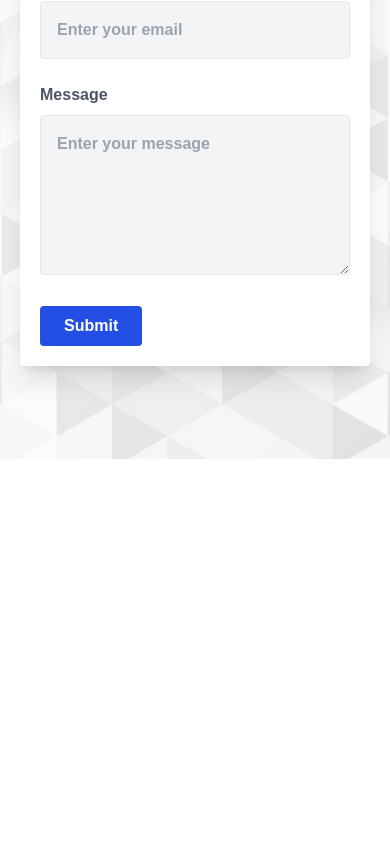
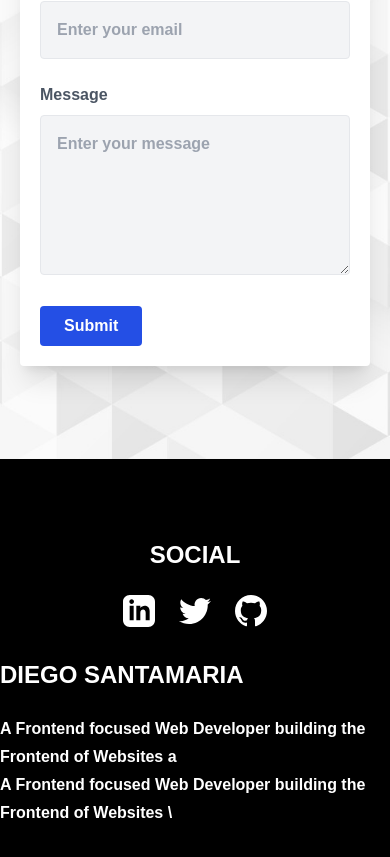
Before and after one commit to SantamariaCodes/basic-portfolio-website, a React (Create React App) app: page / in a window 390 px wide. Shown: the part 3982-4839 px from the top of the page. Before the commit the page ends 4441 px from the top, so only its background shows below. Built offline with nearby package versions, Linux system fonts and the light colour scheme.

Commit message:
feat(footer): implemented basic footer both on mobile and desktop

```diff
--- /dev/null
+++ b/src/components/Footer.tsx
@@ -0,0 +1,55 @@
+import React from "react";
+import LinkedInIcon from "./SocialIcons/LinkedInIcon";
+import TwitterIcon from "./SocialIcons/TwitterIcon";
+import GitHubIcon from "./SocialIcons/GitHubIcon";
+
+const Footer: React.FC = () => {
+  return (
+    <footer className="bg-black text-white h-[400px] py-20">
+      <div className="container mx-auto max-w-7xl flex flex-col-reverse sm:flex-row justify-between items-center">
+        <div>
+          <h2 className="text-2xl font-bold pb-6 sm:mb-0  ">
+            DIEGO SANTAMARIA
+          </h2>
+          <p className=" font-semibold leading-7">
+            A Frontend focused Web Developer building the Frontend of Websites a
+          </p>
+          <p className=" font-semibold leading-7">
+            A Frontend focused Web Developer building the Frontend of Websites \
+          </p>
+        </div>
+        <div className="flex flex-col items-center text-center mb-8 sm:mb-0">
+          <h3 className="text-2xl font-semibold mb-6">SOCIAL</h3>
+          <div className="flex space-x-6">
+            <a
+              href="https://linkedin.com/in/your-linkedin-id"
+              target="_blank"
+              rel="noopener noreferrer"
+              className="hover:text-gray-300 transition duration-200"
+            >
+              <LinkedInIcon className="w-8 h-8" />
+            </a>
+            <a
+              href="https://twitter.com/your-twitter-handle"
+              target="_blank"
+              rel="noopener noreferrer"
+              className="hover:text-gray-300 transition duration-200"
+            >
+              <TwitterIcon className="w-8 h-8" />
+            </a>
+            <a
+              href="https://github.com/your-github-username"
+              target="_blank"
+              rel="noopener noreferrer"
+              className="hover:text-gray-300 transition duration-200"
+            >
+              <GitHubIcon className="w-8 h-8" />
+            </a>
+          </div>
+        </div>
+      </div>
+    </footer>
+  );
+};
+
+export default Footer;
--- a/src/components/SocialIcons/GitHubIcon.tsx
+++ b/src/components/SocialIcons/GitHubIcon.tsx
@@ -5,7 +5,16 @@
 }
 
 const GitHubIcon: React.FC<IconProps> = ({ className }) => (
-<svg xmlns="http://www.w3.org/2000/svg" width="24" height="24" viewBox="0 0 24 24"><path d="M12 0c-6.626 0-12 5.373-12 12 0 5.302 3.438 9.8 8.207 11.387.599.111.793-.261.793-.577v-2.234c-3.338.726-4.033-1.416-4.033-1.416-.546-1.387-1.333-1.756-1.333-1.756-1.089-.745.083-.729.083-.729 1.205.084 1.839 1.237 1.839 1.237 1.07 1.834 2.807 1.304 3.492.997.107-.775.418-1.305.762-1.604-2.665-.305-5.467-1.334-5.467-5.931 0-1.311.469-2.381 1.236-3.221-.124-.303-.535-1.524.117-3.176 0 0 1.008-.322 3.301 1.23.957-.266 1.983-.399 3.003-.404 1.02.005 2.047.138 3.006.404 2.291-1.552 3.297-1.23 3.297-1.23.653 1.653.242 2.874.118 3.176.77.84 1.235 1.911 1.235 3.221 0 4.609-2.807 5.624-5.479 5.921.43.372.823 1.102.823 2.222v3.293c0 .319.192.694.801.576 4.765-1.589 8.199-6.086 8.199-11.386 0-6.627-5.373-12-12-12z"/></svg>
+  <svg
+    xmlns="http://www.w3.org/2000/svg"
+    width="24"
+    height="24"
+    viewBox="0 0 24 24"
+    className={className}
+    fill="currentColor"
+  >
+    <path d="M12 0c-6.626 0-12 5.373-12 12 0 5.302 3.438 9.8 8.207 11.387.599.111.793-.261.793-.577v-2.234c-3.338.726-4.033-1.416-4.033-1.416-.546-1.387-1.333-1.756-1.333-1.756-1.089-.745.083-.729.083-.729 1.205.084 1.839 1.237 1.839 1.237 1.07 1.834 2.807 1.304 3.492.997.107-.775.418-1.305.762-1.604-2.665-.305-5.467-1.334-5.467-5.931 0-1.311.469-2.381 1.236-3.221-.124-.303-.535-1.524.117-3.176 0 0 1.008-.322 3.301 1.23.957-.266 1.983-.399 3.003-.404 1.02.005 2.047.138 3.006.404 2.291-1.552 3.297-1.23 3.297-1.23.653 1.653.242 2.874.118 3.176.77.84 1.235 1.911 1.235 3.221 0 4.609-2.807 5.624-5.479 5.921.43.372.823 1.102.823 2.222v3.293c0 .319.192.694.801.576 4.765-1.589 8.199-6.086 8.199-11.386 0-6.627-5.373-12-12-12z"/>
+  </svg>
 );
 
 export default GitHubIcon;
--- a/src/components/SocialIcons/LinkedInIcon.tsx
+++ b/src/components/SocialIcons/LinkedInIcon.tsx
@@ -10,6 +10,8 @@
     width="24"
     height="24"
     viewBox="0 0 24 24"
+    fill="currentColor"
+    className={className}
   >
     <path d="M19 0h-14c-2.761 0-5 2.239-5 5v14c0 2.761 2.239 5 5 5h14c2.762 0 5-2.239 5-5v-14c0-2.761-2.238-5-5-5zm-11 19h-3v-11h3v11zm-1.5-12.268c-.966 0-1.75-.79-1.75-1.764s.784-1.764 1.75-1.764 1.75.79 1.75 1.764-.783 1.764-1.75 1.764zm13.5 12.268h-3v-5.604c0-3.368-4-3.113-4 0v5.604h-3v-11h3v1.765c1.396-2.586 7-2.777 7 2.476v6.759z" />
   </svg>
--- a/src/components/SocialIcons/TwitterIcon.tsx
+++ b/src/components/SocialIcons/TwitterIcon.tsx
@@ -10,6 +10,8 @@
     width="24"
     height="24"
     viewBox="0 0 24 24"
+    fill="currentColor"
+    className={className}
   >
     <path d="M24 4.557c-.883.392-1.832.656-2.828.775 1.017-.609 1.798-1.574 2.165-2.724-.951.564-2.005.974-3.127 1.195-.897-.957-2.178-1.555-3.594-1.555-3.179 0-5.515 2.966-4.797 6.045-4.091-.205-7.719-2.165-10.148-5.144-1.29 2.213-.669 5.108 1.523 6.574-.806-.026-1.566-.247-2.229-.616-.054 2.281 1.581 4.415 3.949 4.89-.693.188-1.452.232-2.224.084.626 1.956 2.444 3.379 4.6 3.419-2.07 1.623-4.678 2.348-7.29 2.04 2.179 1.397 4.768 2.212 7.548 2.212 9.142 0 14.307-7.721 13.995-14.646.962-.695 1.797-1.562 2.457-2.549z" />
   </svg>
--- a/src/pages/Portfolio.tsx
+++ b/src/pages/Portfolio.tsx
@@ -4,6 +4,7 @@
 import About from "../components/About";
 import Projects from "../components/Projects/Projects";
 import Contact from "../components/Contact/Contact";
+import Footer from "../components/Footer";
 
 function Portfolio() {
   const homeRef = useRef(null);
@@ -23,6 +24,7 @@
       <About aboutRef={aboutRef} contactRef={contactRef} />
       <Projects ref={projectsRef} />
       <Contact ref={contactRef} />
+      <Footer/>
     </div>
   );
 }
```
